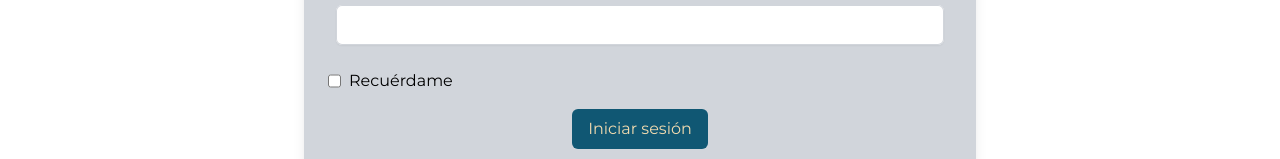
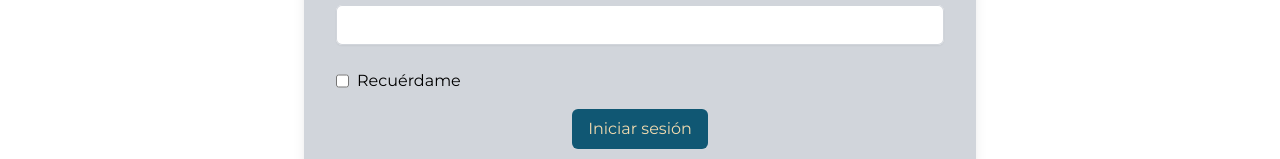
Before and after one commit to RodriguezRamirezGerardoOmar/disclosure-page-uac-omm, a Next.js app in the folder icpc-frontned/: page /login in a window 1280 px wide. Shown: the part 466-625 px from the top of the page. Built offline with nearby package versions, Linux system fonts and the light colour scheme.

Commit message:
Fix (CheckboxComponent) Component aligned The CheckboxComponent was aligned to the rest of the form

```diff
--- a/icpc-frontned/src/app/components/forms/CheckboxComponent.tsx
+++ b/icpc-frontned/src/app/components/forms/CheckboxComponent.tsx
@@ -11,7 +11,7 @@ interface ICheckboxProps {
 
 const CheckboxComponent = ({labelText, register, fieldName }: Readonly<ICheckboxProps>) => {
   return (
-    <div className='place-self-start flex flex-row my-2'>
+    <div className='place-self-start flex flex-row m-2'>
             <input
               type='checkbox'
               {...register(fieldName)}
```
